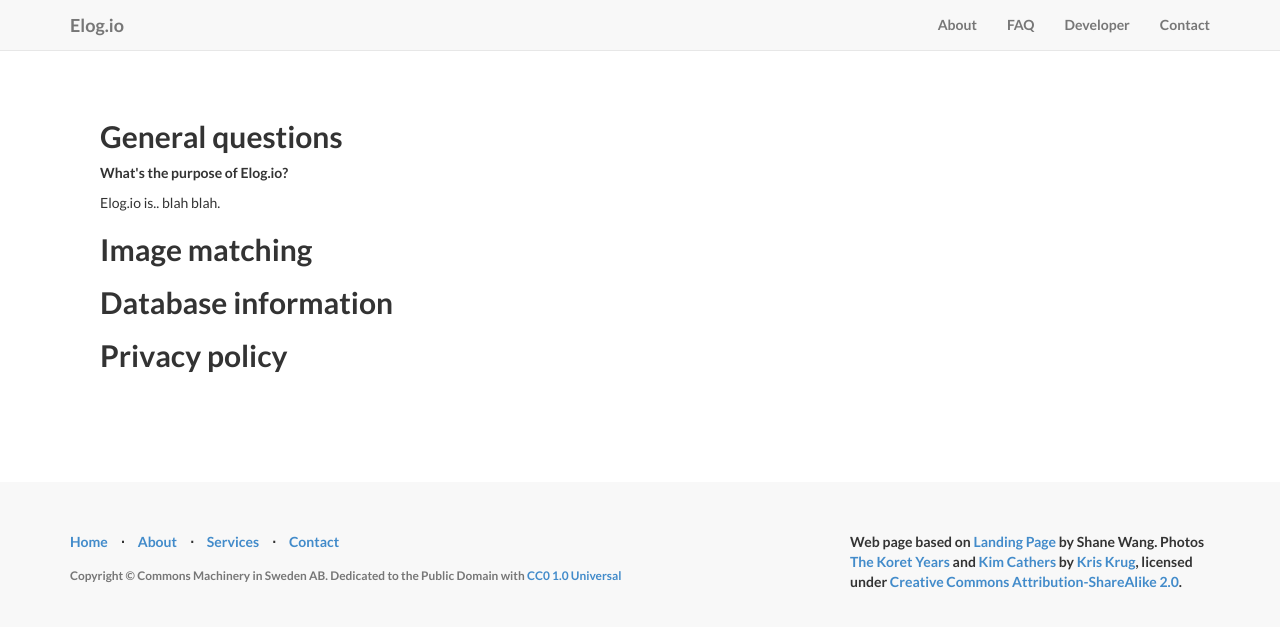
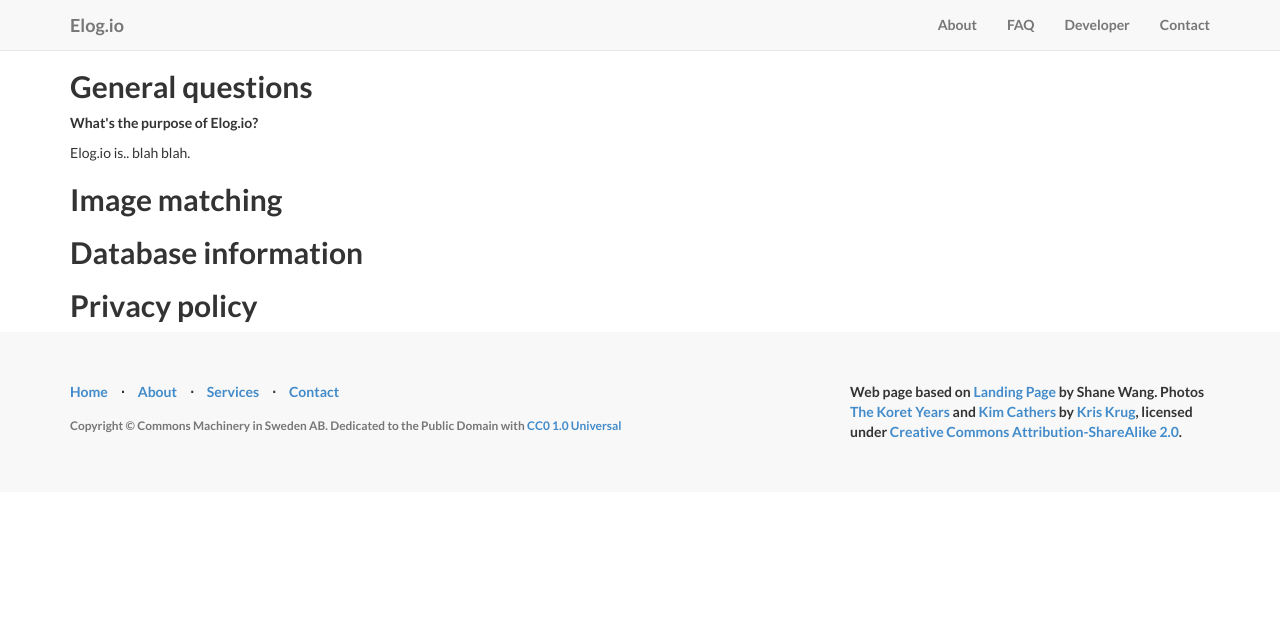
Before and after one commit to commonsmachinery/elogio, a Jekyll site: the page built from faq.html, in a window 1280 px wide. Shown: the top 627 px of the page. Built offline with Jekyll 4.4.1, drawn with Linux system fonts in a browser that asks for light colours; nearby versions of some CDN libraries; library files that are not in the unit come from our copies.

Commit message:
Changed style

```diff
--- a/_layouts/plain.html
+++ b/_layouts/plain.html
@@ -4,9 +4,13 @@
 
 	<body>
 		{% include navigation.html %}
-                <div style="padding: 100px">
-		     {{ page.content }}
-                </div>
+        <div class="container" style="padding-top: 50px">
+          <div class="row">
+            <div class="col-lg-12">
+                {{ page.content }}
+            </div>
+          </div>
+        </div>
 
 		{% include footer.html %}
 		{% include js.html %}
```
